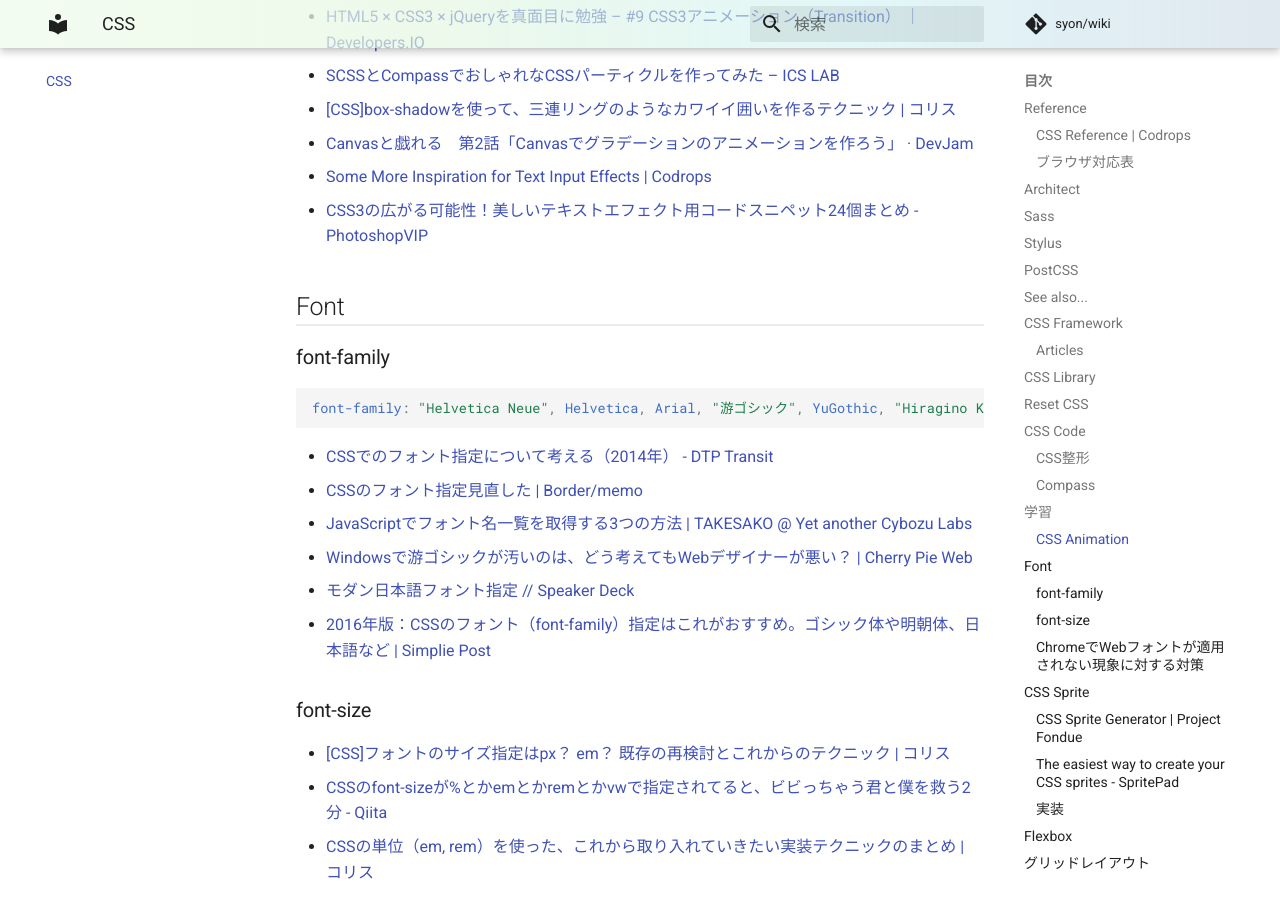
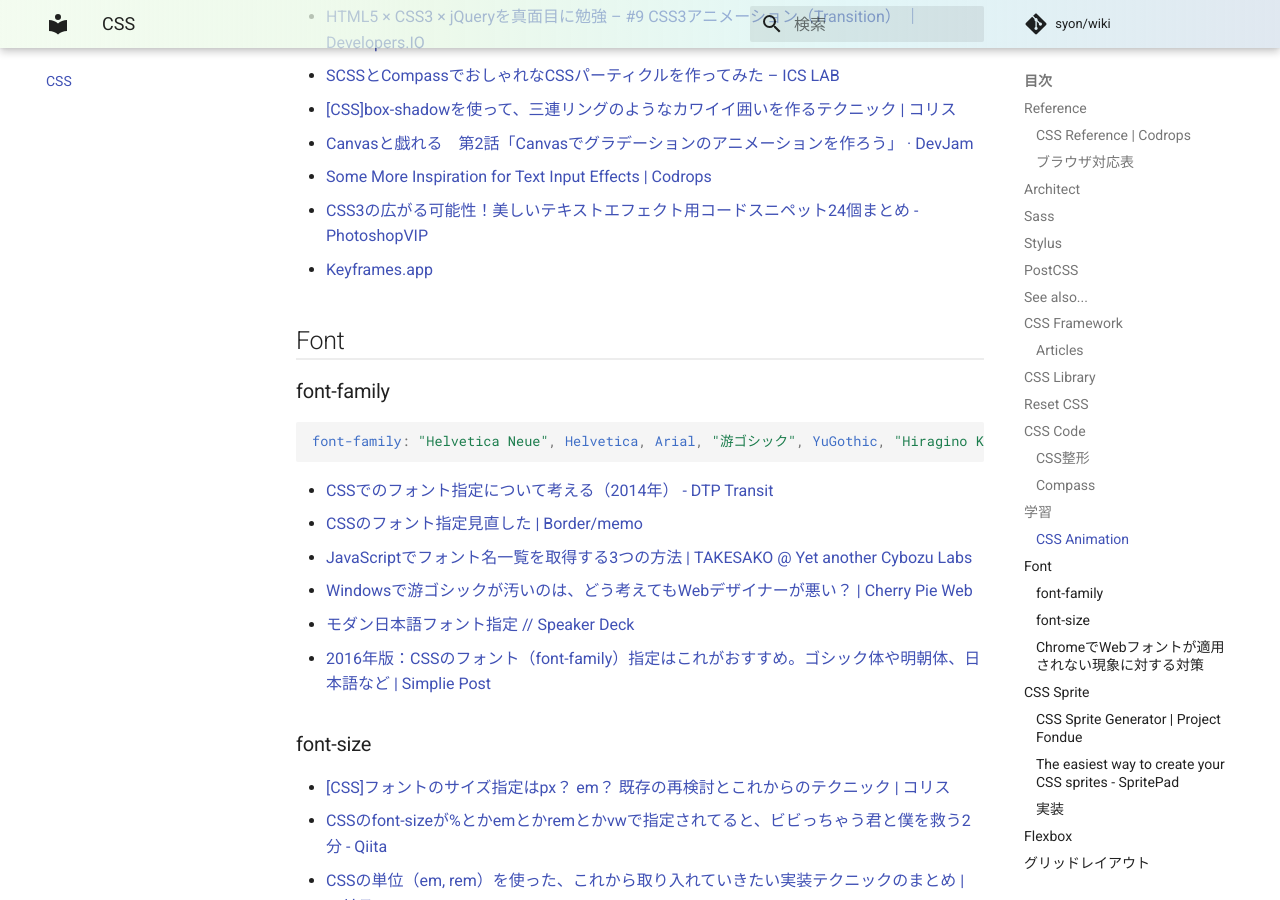
Before and after one commit to syon/wiki, an MkDocs documentation site: the page built from docs/CSS.md, in a window 1280 px wide and 900 px high, scrolled down 4784 px. Built offline with MkDocs 1.6.1 and Material for MkDocs 9.7.7, drawn with Linux system fonts in a browser that asks for light colours; comment, search, counter and statistics services are not loaded.

Commit message:
:memo: CSS

```diff
--- a/docs/CSS.md
+++ b/docs/CSS.md
@@ -154,6 +154,7 @@ for Rapid Website Production
 - [Canvasと戯れる　第2話「Canvasでグラデーションのアニメーションを作ろう」 · DevJam](http://devjam.net/blog/368)
 - [Some More Inspiration for Text Input Effects | Codrops](http://tympanus.net/codrops/2015/03/18/inspiration-text-input-effects-2/)
 - [CSS3の広がる可能性！美しいテキストエフェクト用コードスニペット24個まとめ - PhotoshopVIP](http://photoshopvip.net/archives/80725)
+- [Keyframes\.app](https://keyframes.app/)
 
 
 ## Font
```
